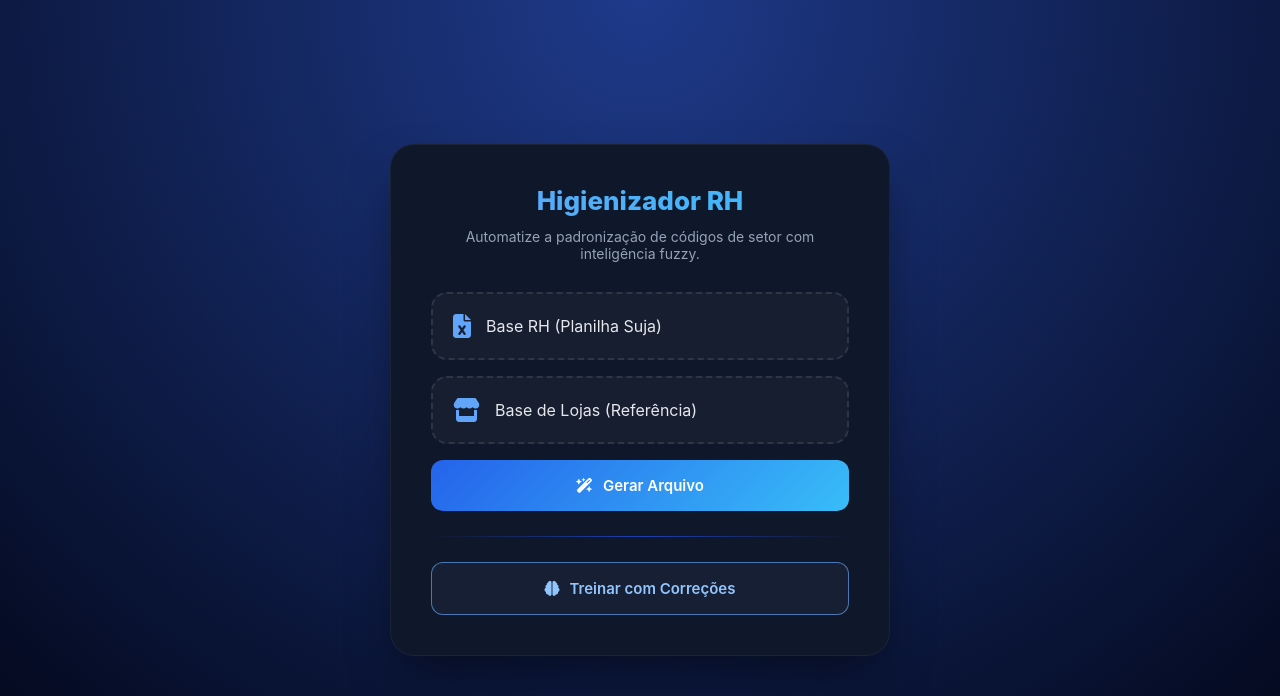
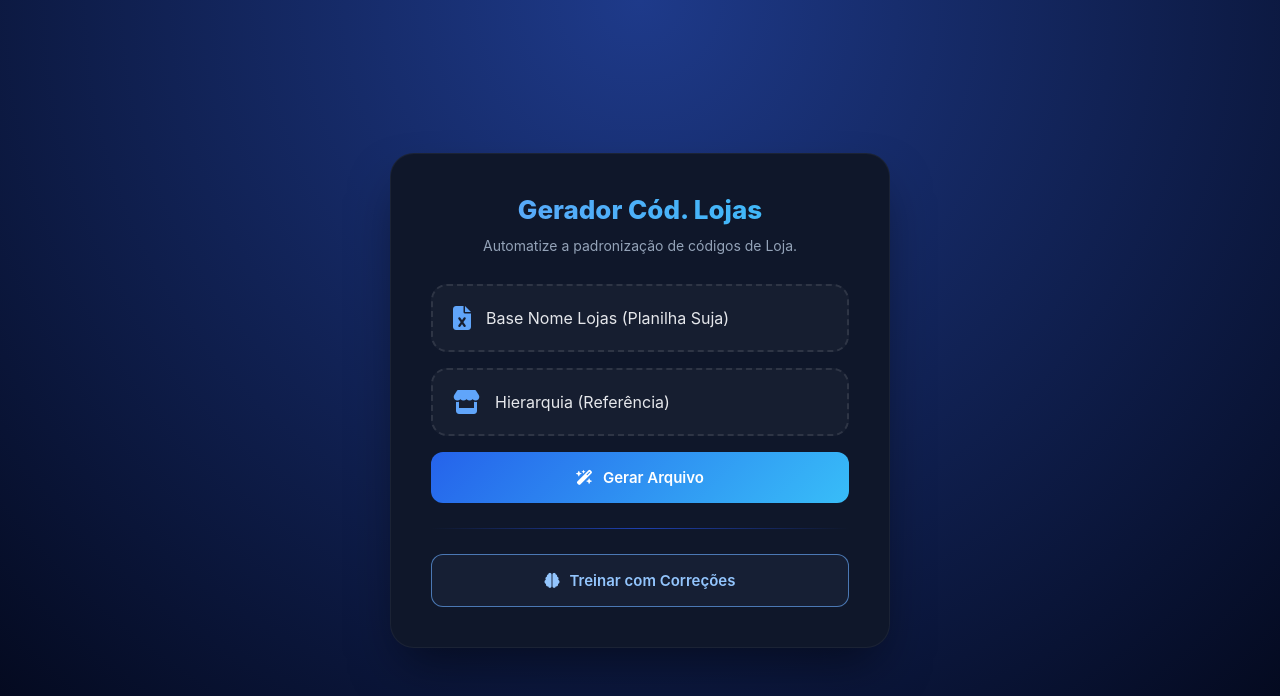
Before and after one commit to hnrqem/higiene_rh, a Flask app: page / in a window 1280 px wide. Shown: the top 696 px of the page. Run offline with Flask 3, Linux system fonts and the light colour scheme.

Commit message:
Update index.html

```diff
--- a/HIGIENIZADOR COD/templates/index.html
+++ b/HIGIENIZADOR COD/templates/index.html
@@ -3,21 +3,21 @@
 <head>
     <meta charset="UTF-8">
     <meta name="viewport" content="width=device-width, initial-scale=1.0">
-    <title>Higienizador RH</title>
+    <title>Gerador Cód. Lojas</title>
     <link rel="stylesheet" href="{{ url_for('static', filename='style.css') }}">
     <link rel="stylesheet" href="https://cdnjs.cloudflare.com/ajax/libs/font-awesome/6.5.1/css/all.min.css">
 </head>
 <body>
     <div class="app">
         <div class="card">
-            <h1>Higienizador RH</h1>
-            <p class="subtitle">Automatize a padronização de códigos de setor com inteligência fuzzy.</p>
+            <h1>Gerador Cód. Lojas</h1>
+            <p class="subtitle">Automatize a padronização de códigos de Loja.</p>
 
             <form method="POST" enctype="multipart/form-data" class="form">
                 <div class="upload">
                     <label>
                         <i class="fa-solid fa-file-excel"></i>
-                        <span>Base RH (Planilha Suja)</span>
+                        <span>Base Nome Lojas (Planilha Suja)</span>
                         <input type="file" name="rh">
                     </label>
                 </div>
@@ -25,7 +25,7 @@
                 <div class="upload">
                     <label>
                         <i class="fa-solid fa-store"></i>
-                        <span>Base de Lojas (Referência)</span>
+                        <span>Hierarquia (Referência)</span>
                         <input type="file" name="base">
                     </label>
                 </div>
```
